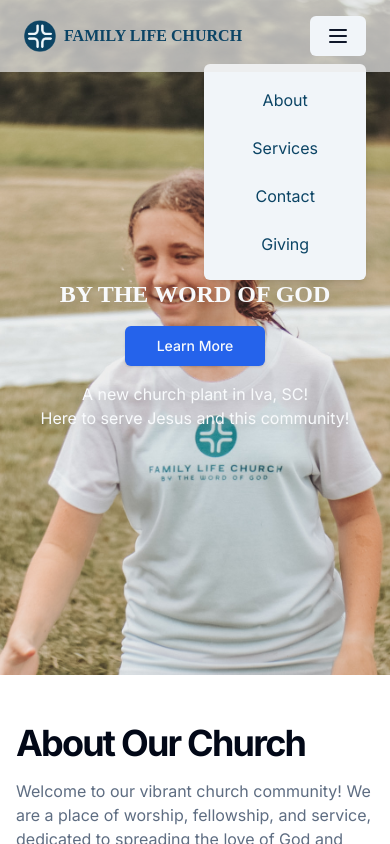
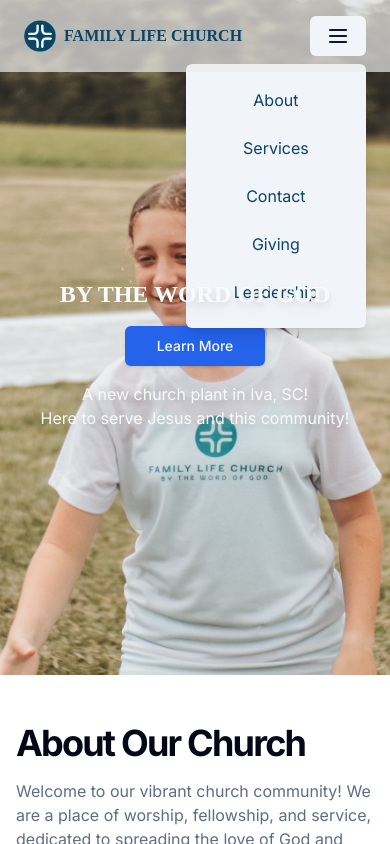
Before and after one commit to aberry520/family-life, a Next.js app: page / in a window 390 px wide. Both pictures are taken after a click on the button 338 px from the left and 36 px from the top of the page. Shown: the top 844 px of the page. Built offline with nearby package versions, Linux system fonts and the light colour scheme; a web font is replaced by a local one.

Commit message:
update mobile header

```diff
--- a/src/components/header.tsx
+++ b/src/components/header.tsx
@@ -83,21 +83,21 @@ export default function Header() {
           className="absolute top-16 right-6 bg-secondary shadow-lg rounded-md px-12 py-6 flex flex-col gap-6 items-center"
           style={{ color: "#0b4465" }}>
           <Link
-            href="#about"
+            href="/#about"
             onClick={() => setMenuOpen(false)}
             className="hover:underline underline-offset-4"
             prefetch={false}>
             About
           </Link>
           <Link
-            href="#events"
+            href="/services"
             onClick={() => setMenuOpen(false)}
             className="hover:underline underline-offset-4"
             prefetch={false}>
             Services
           </Link>
           <Link
-            href="#contact"
+            href="/contact"
             onClick={() => setMenuOpen(false)}
             className="hover:underline underline-offset-4"
             prefetch={false}>
@@ -110,6 +110,12 @@ export default function Header() {
             prefetch={false}>
             Giving
           </Link>
+          <Link
+            href="/leadership"
+            className="hover:underline underline-offset-4"
+            prefetch={false}>
+            Leadership
+          </Link>
         </nav>
       )}
     </>
```
